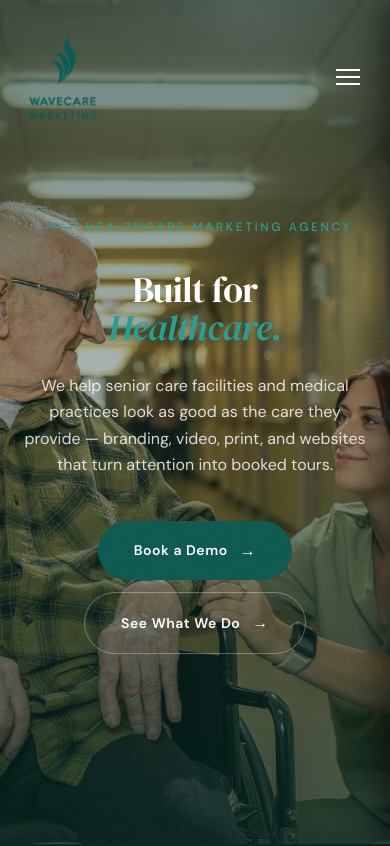
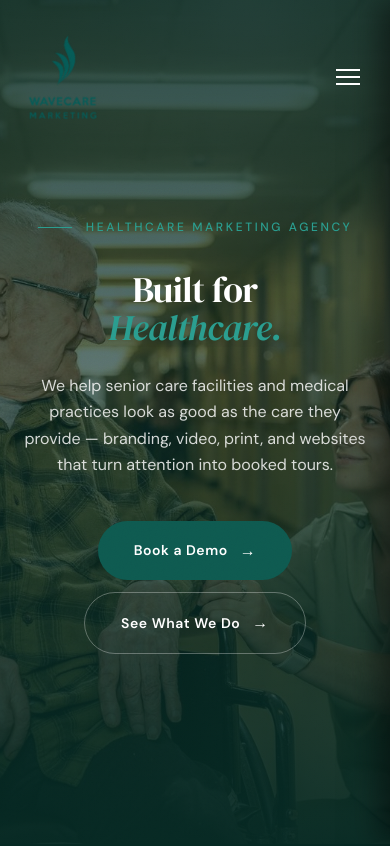
Before and after one commit to SunfieldMarketing/wavecare-website, a Next.js app: page / in a window 390 px wide. Shown: the top 846 px of the page. Built offline with nearby package versions, Linux system fonts and the light colour scheme.

Commit message:
style: darken mobile hero gradient overlay for better text readability

```diff
--- a/src/app/globals.css
+++ b/src/app/globals.css
@@ -133,13 +133,16 @@
       transform:none; /* remove scale — it was pushing image out of bounds on mobile */
     }
 
-    /* Lighter overlay so the photo actually shows through */
-    .hero-bg::after{
+    /* Darker overlay so text is highly readable but photo still shows */
+    .hero-bg::after, .chero-bg::after {
+      content: "";
+      position: absolute;
+      inset: 0;
       background:
         linear-gradient(180deg,
-          rgba(6,42,36,0.60) 0%,
-          rgba(6,42,36,0.35) 45%,
-          rgba(6,42,36,0.72) 100%);
+          rgba(6,42,36,0.85) 0%,
+          rgba(6,42,36,0.65) 45%,
+          rgba(6,42,36,0.95) 100%);
     }
 
     /* Push content down from top navbar + give bottom breathing room */
```
